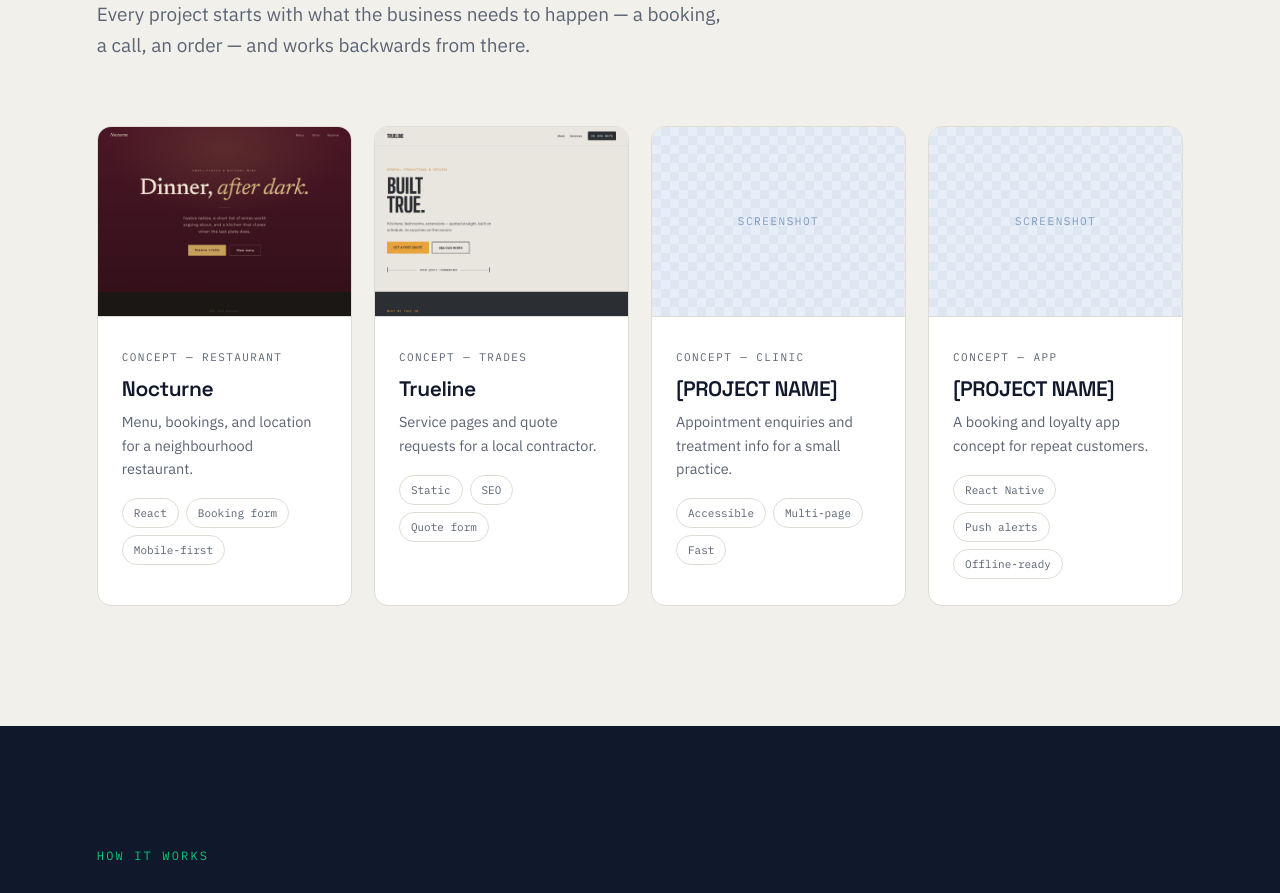
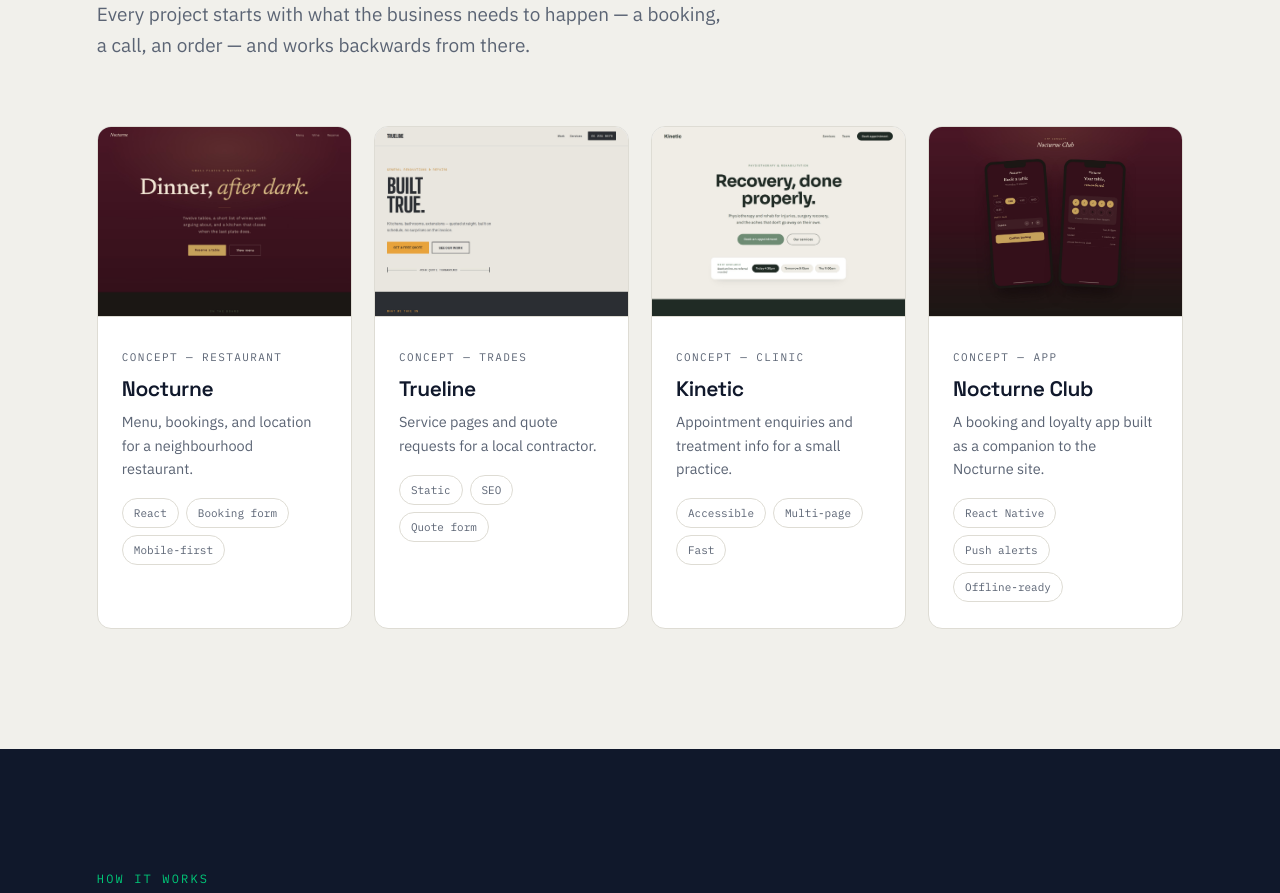
Before and after one commit to MbIndaz/mbase-site, a React (Vite) app: page / in a window 1280 px wide. Shown: the part 1340-2233 px from the top of the page. Built offline with nearby package versions, Linux system fonts and the light colour scheme.

Commit message:
Save Work.jsx changes

```diff
--- a/src/components/Work.jsx
+++ b/src/components/Work.jsx
@@ -24,25 +24,25 @@ const projects = [
   },
   {
     id: 3,
-    name: '[PROJECT NAME]',
+    name: 'Kinetic',
     type: 'Concept — clinic',
     note: 'Appointment enquiries and treatment info for a small practice.',
     tags: ['Accessible', 'Multi-page', 'Fast'],
+    image: '/work/kinetic-concept.jpg',
   },
   {
     id: 4,
-    name: '[PROJECT NAME]',
+    name: 'Nocturne Club',
     type: 'Concept — app',
-    note: 'A booking and loyalty app concept for repeat customers.',
+    note: 'A booking and loyalty app built as a companion to the Nocturne site.',
     tags: ['React Native', 'Push alerts', 'Offline-ready'],
+    image: '/work/nocturne-club-app.jpg',
   },
 ]
 
 export default function Work() {
   const [lightbox, setLightbox] = useState(null)
 
-  // Escape key closes it; also lock page scroll while open so the
-  // background doesn't scroll behind the overlay.
   useEffect(() => {
     if (!lightbox) return
 
@@ -98,8 +98,6 @@ export default function Work() {
                     </span>
                   </>
                 ) : (
-                  // TODO: replace with a real screenshot at
-                  // /public/work/project-name.jpg
                   <div className="thumb-placeholder">
                     <span>Screenshot</span>
                   </div>
```
